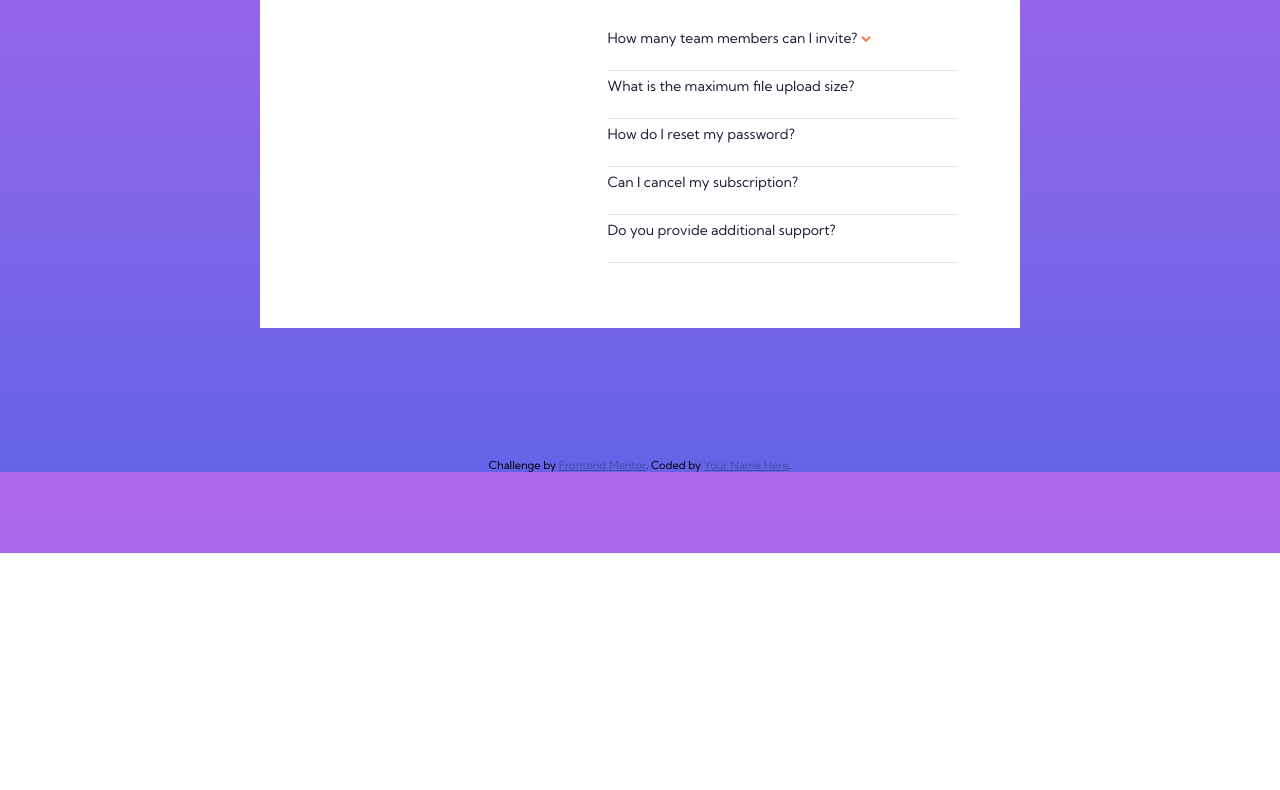
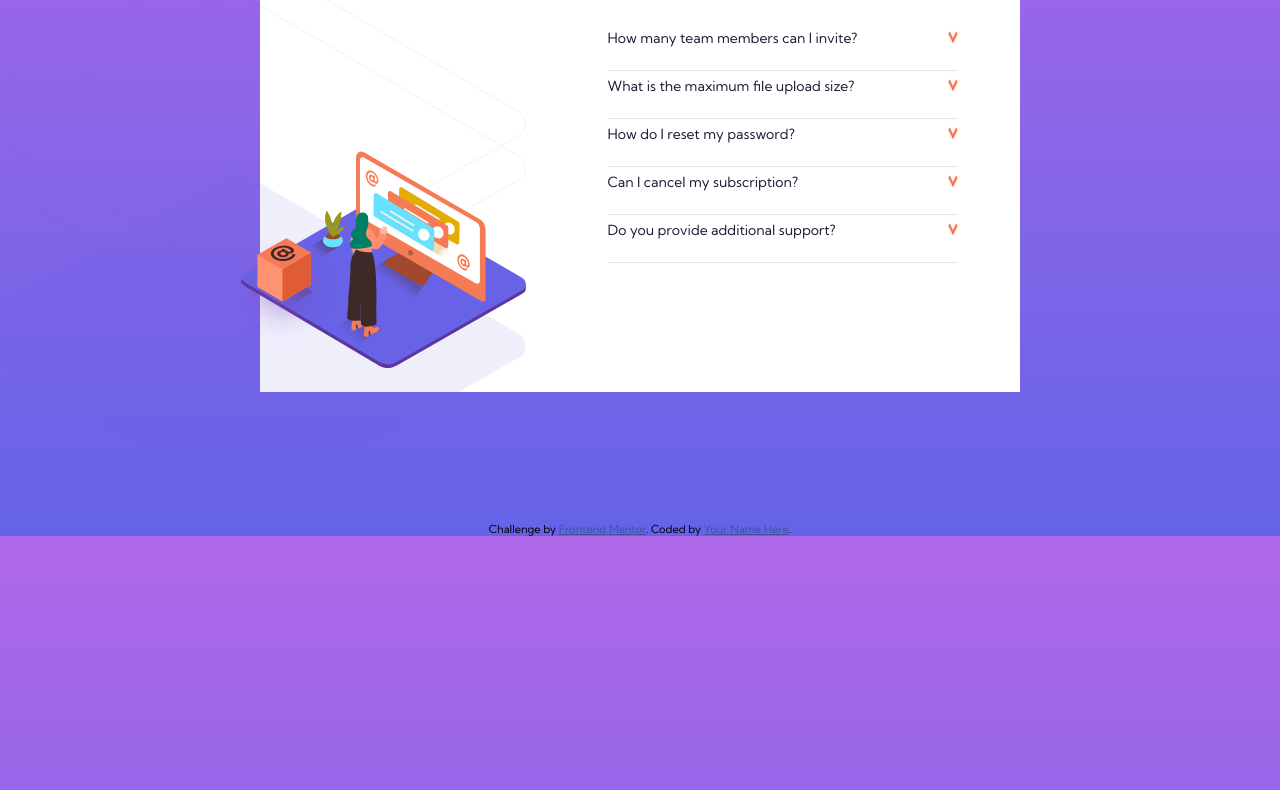
Before and after one commit to hermannleboss/frontendmentor-faq-accordion-card-main, a website built with webpack: page src/index.html in a window 1280 px wide. Shown: the part 247-1037 px from the top of the page. Before the commit the page ends 800 px from the top, so only its background shows below. Built offline with nearby package versions, Linux system fonts and the light colour scheme.

Commit message:
illustration test 1

```diff
--- a/package.json
+++ b/package.json
@@ -23,6 +23,7 @@
   "devDependencies": {
     "css-loader": "^6.5.1",
     "express": "^4.17.1",
+    "html-loader": "^3.0.1",
     "html-webpack-plugin": "^5.5.0",
     "sass": "^1.45.0",
     "sass-loader": "^12.4.0",
--- a/src/index.html
+++ b/src/index.html
@@ -24,13 +24,38 @@
 </head>
 <body>
 <div class="grid grid__col--2 card">
-    <div class="card__illustration"></div>
+    <div class="card__illustration">
+        <img src="images/bg-pattern-desktop.svg" alt="" class="card__illustration__bg">
+        <img src="images/illustration-woman-online-desktop.svg" alt="" class="card__illustration__woman">
+        <img src="images/illustration-box-desktop.svg" alt="" class="card__illustration__box">
+        <!--
+        <img src="images/bg-pattern-desktop.svg" alt="" style="width: 100%;
+        position: absolute;
+            width: 964px;
+            height: 944px;
+            left: -376px;
+            top: -194px;
+
+            ">
+        <img src="images/illustration-woman-online-desktop.svg" alt="" style="width: 100%;
+        position: absolute;
+            width: 472px;
+            height: 359px;
+            left: 184px;
+            top: 170px;">
+        <img src="images/illustration-box-desktop.svg" alt="" style="width: 40% ;
+        position: absolute;
+            width: 110px;
+            left: 220.93px;
+            top: 345.12px;">-->
+    </div>
     <div class="card__content">
         <h1>FAQ</h1>
         <div class="accordion">
             <div class="accordion accordion__element">
                 <input type="checkbox" id="title1"/>
-                <label for="title1">How many team members can I invite? <img src="images/icon-arrow-down.svg" alt=""></label>
+                <label class="accordion__element__label" for="title1">How many team members can I invite?
+                    <img class="accordion__element__label__arrow" src="./images/icon-arrow-down.svg" alt=""></label>
                 <div class="content">
                     <p>You can invite up to 2 additional users on the Free plan. There is no limit on
                         team members for the Premium plan.</p>
@@ -38,14 +63,16 @@
             </div>
             <div class="accordion__element">
                 <input type="checkbox" id="title2"/>
-                <label for="title2">What is the maximum file upload size?</label>
+                <label class="accordion__element__label" for="title2">What is the maximum file upload size?
+                    <img class="accordion__element__label__arrow" src="./images/icon-arrow-down.svg" alt=""></label>
                 <div class="content">
                     <p>No more than 2GB. All files in your account must fit your allotted storage space.</p>
                 </div>
             </div>
             <div class="accordion__element">
                 <input type="checkbox" id="title3"/>
-                <label for="title3">How do I reset my password?</label>
+                <label class="accordion__element__label" for="title3">How do I reset my password?
+                    <img class="accordion__element__label__arrow" src="./images/icon-arrow-down.svg" alt=""></label>
                 <div class="content">
                     <p>Click “Forgot password” from the login page or “Change password” from your profile page.
                         A reset link will be emailed to you.</p>
@@ -53,14 +80,16 @@
             </div>
             <div class="accordion__element">
                 <input type="checkbox" id="title4"/>
-                <label for="title4">Can I cancel my subscription?</label>
+                <label class="accordion__element__label" for="title4">Can I cancel my subscription?
+                    <img class="accordion__element__label__arrow" src="./images/icon-arrow-down.svg" alt=""></label>
                 <div class="content">
                     <p>Yes! Send us a message and we’ll process your request no questions asked.</p>
                 </div>
             </div>
             <div class="accordion__element">
                 <input type="checkbox" id="title5"/>
-                <label for="title5">Do you provide additional support?</label>
+                <label class="accordion__element__label" for="title5">Do you provide additional support?
+                    <img class="accordion__element__label__arrow" src="./images/icon-arrow-down.svg" alt=""></label>
                 <div class="content">
                     <p>Chat and email support is available 24/7. Phone lines are open during normal business hours.</p>
                 </div>
--- a/src/sass/base/_base.scss
+++ b/src/sass/base/_base.scss
@@ -9,12 +9,15 @@ body{
 }
 input {
   display: none;
+  & + label + .content {
+    display: none;
+  }
 }
 label {
   font-size: 14px;
   line-height: 14px;
 
-  display: block;
+  display: flex;
   padding: 8px 0px;
   margin: 0 0 1px 0;
   cursor: pointer;
@@ -31,22 +34,22 @@ label {
   font-size: 12px;
   line-height: 18px;
   /* or 150% */
-
-
   color: $color-gray-hsl;
 
 }
-input + label + .content {
-   display: none;
- }
-
-input:checked + label + .content {
-  display: block;
+input:checked{
+  transition: all 4500ms;
+  & + label{
+    font-style: normal;
+    font-weight: bold;
+    font-size: 14px;
+    line-height: 14px;
+    color: $color-dark-blue-hsl;
+    & + .content {
+      display: block;
+    }
+    & > img{
+      transform: rotate(180deg);
+    }
+  }
 }
-input:checked + label{
-  font-style: normal;
-  font-weight: bold;
-  font-size: 14px;
-  line-height: 14px;
-  color: $color-dark-blue-hsl;
-}
--- a/src/sass/components/_accordion.scss
+++ b/src/sass/components/_accordion.scss
@@ -2,6 +2,11 @@
   &__element{
     border-bottom: solid $color-light-gray-blue-hsl 1px;
     padding-bottom: 16px;
-    min-width: 350px;
+    width: 350px;
+    &__label{
+      justify-content: space-between;
+      &__arrow{
+      }
+    }
   }
 }
--- a/src/sass/layout/_card.scss
+++ b/src/sass/layout/_card.scss
@@ -4,8 +4,29 @@
   background-color: white;
   margin: 130px 260px;
   padding: 65px 95px;
-  &__illustration{
-
+  max-height: 509px;
+  &__illustration{/*
+    background-image: url("../images/bg-pattern-desktop.svg");
+    background-repeat: no-repeat;
+    background-position: right bottom;*/
+    position: relative;
+    left: -40%;
+    &__bg{
+      position: relative;
+      left: -100%;
+      width: 200%;
+    }
+    &__woman{
+      position: relative;
+      width: 100%;
+      top: -40%;
+    }
+    &__box{
+      position: relative;
+      width: 40%;
+      top: -55%;
+      left: -5%;
+    }
   }
   &__content{
 
```
Also changed, not shown: dist/index.bundle.js, dist/index.html, 1 other file.
